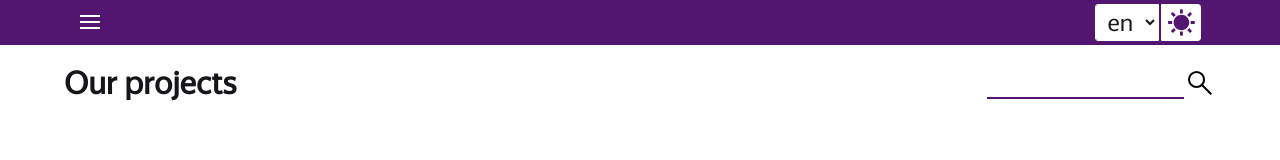
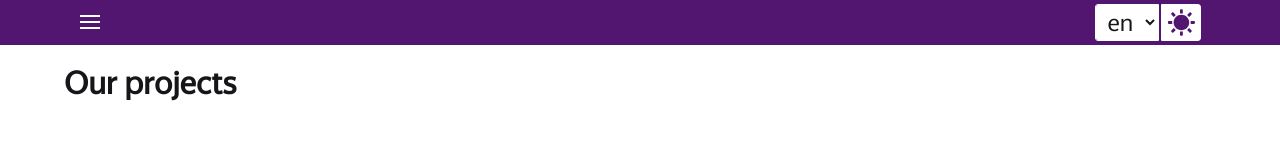
Before and after one commit to tizerr/portfoliodiploma, a React (Create React App) app: page /projects in a window 1280 px wide. Shown: the top 160 px of the page. Built offline with nearby package versions, Linux system fonts and the light colour scheme.

Commit message:
Скрыл форму поиска

```diff
--- a/src/components/Projects/Projects.jsx
+++ b/src/components/Projects/Projects.jsx
@@ -37,14 +37,6 @@ function Projects(props) {
       <div className={styles.block}>
       <div className={styles.projectsHeader}>
         <h1 className={styles.title}><FormattedMessage id="prjects.title"/></h1>
-        <div className={styles.searchForm}>
-          <input className={styles.search} id="search" type="text" onChange={(e) => {console.log(e.target.value)}}/>
-          <label htmlFor="search">
-            <div className={styles.imgBlock}>
-              <img src={search} alt=""/>
-            </div>
-          </label>
-        </div>
       </div>
         <div className={styles.prjectsBlock}>
           {visibleWorks.map((val) => {
```
